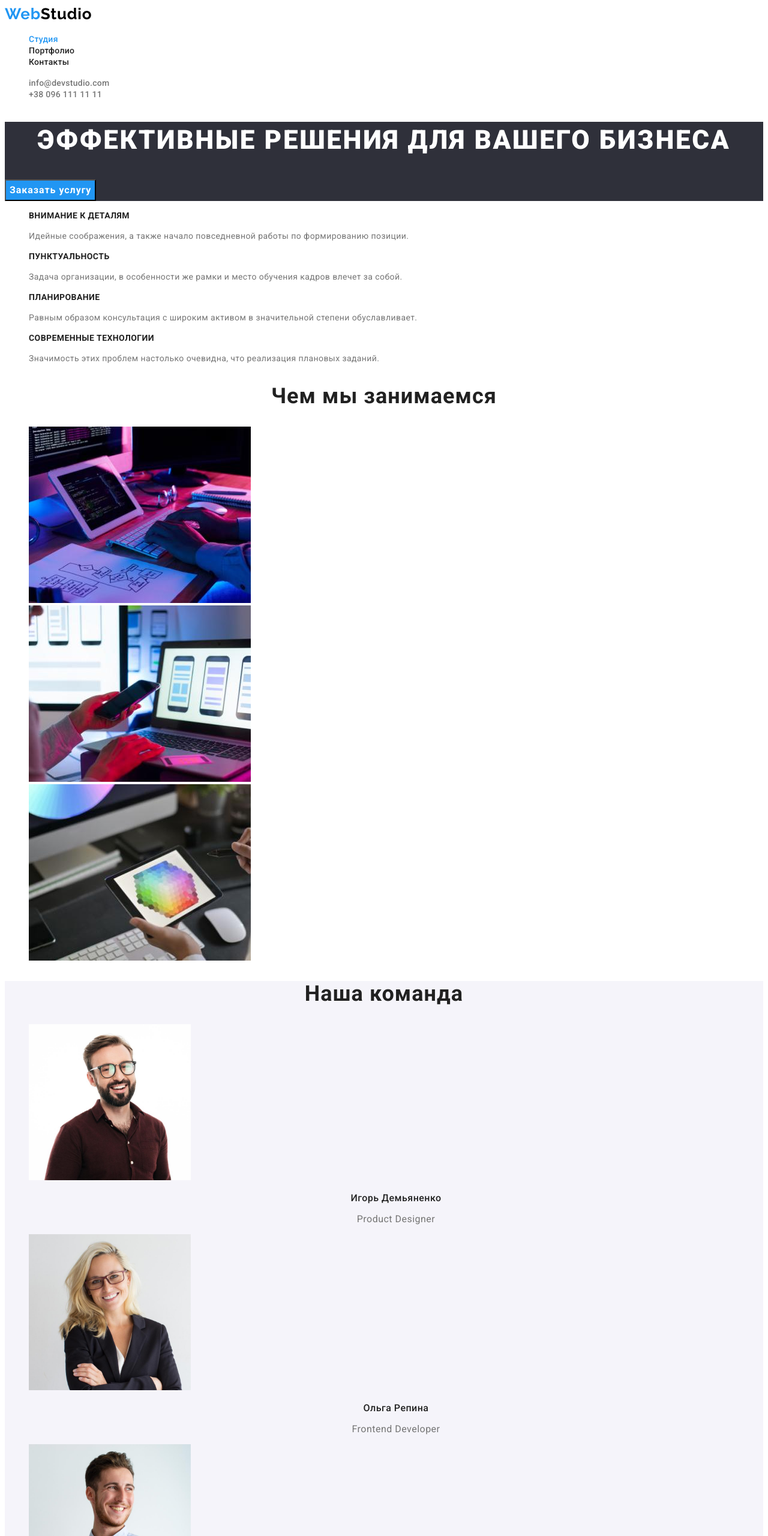
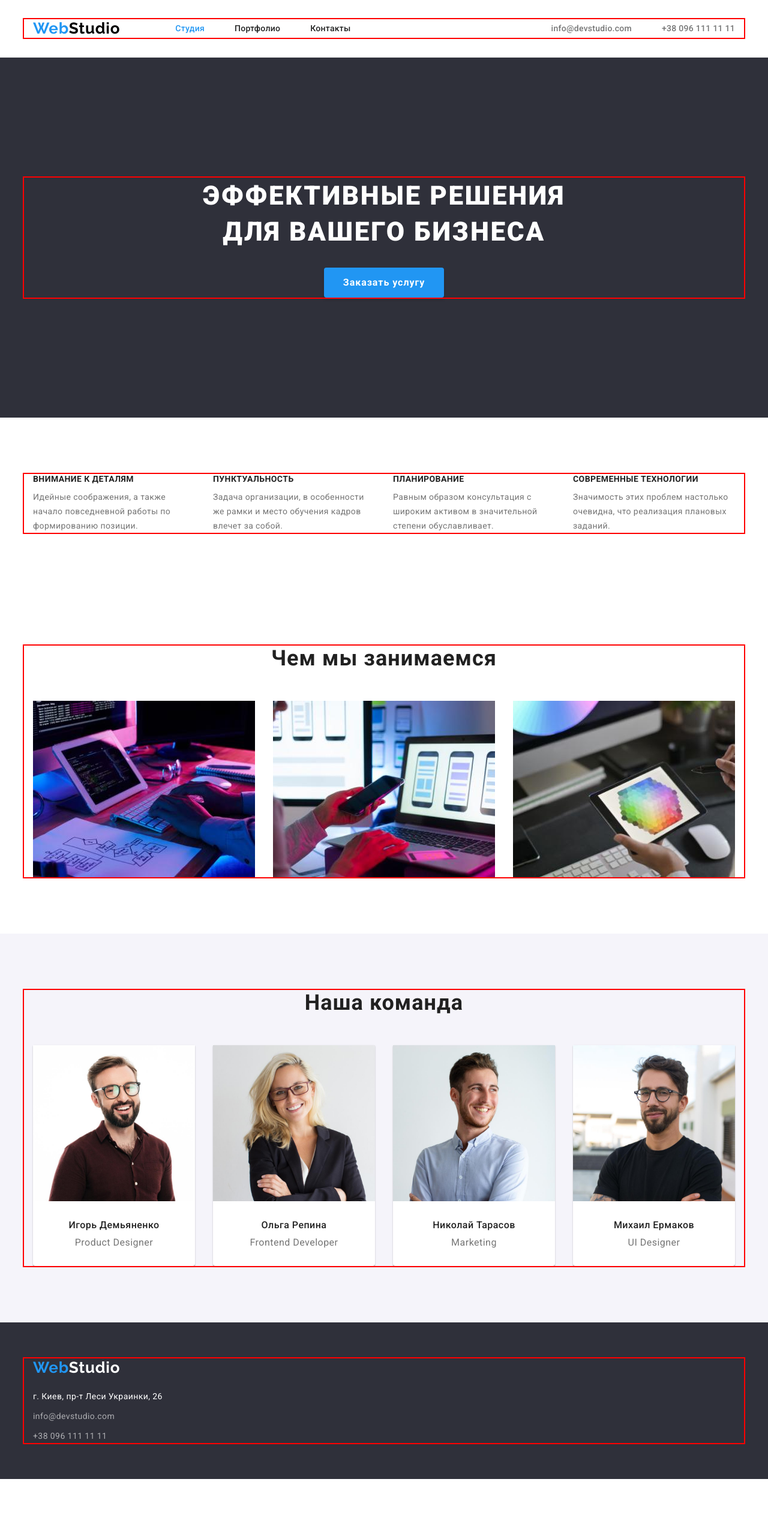
Before and after one commit to sofiagakalo1/goit-markup-hw-03, a plain HTML site: page index.html in a window 1280 px wide. Shown: the top 2560 px of the page at 60% size. After the commit the page ends 2465 px from the top, so only its background shows below. Drawn offline with nearby package versions, Linux system fonts and the light colour scheme.

Commit message:
margin and padding

```diff
--- a/css/styles.css
+++ b/css/styles.css
@@ -4,22 +4,88 @@
   --brand-white: #ffffff;
   --brand-gray: #757575;
   --brand-dark-blue: #2f303a;
-  --logo-black:#000000;
-  --main-btn-hover:#188ce8;
+  --logo-black: #000000;
+  --main-btn-hover: #188ce8;
 }
+
+p,
+h1,
+h2,
+h3,
+h4,
+h5,
+h6 {
+  margin: 0;
+}
+
+ul,
+ol {
+  margin: 0;
+  padding-left: 0;
+}
+
+address {
+  font-style: normal;
+}
+
+a {
+  color: currentColor;
+}
+
+button {
+  cursor: pointer;
+}
+
+img {
+  display: block;
+}
+
+.list {
+  list-style: none;
+}
+
+.link {
+  text-decoration: none;
+}
+
 body {
   font-family: "Roboto", sans-serif;
   color: var(--brand-black);
 }
-.list {
-  list-style: none;
+
+.container {
+  width: 1200px;
+  margin-left: auto;
+  margin-right: auto;
+  padding-left: 15px;
+  padding-right: 15px;
+  outline: 2px solid red;
 }
-.link {
-  text-decoration: none;
+
+.visually-hidden {
+  position: absolute;
+  white-space: nowrap;
+  width: 1px;
+  height: 1px;
+  overflow: hidden;
+  border: 0;
+  padding: 0;
+  clip: rect(0 0 0 0);
+  clip-path: inset(50%);
+  margin: -1px;
 }
+.section {
+  padding-top: 94px;
+  padding-bottom: 94px;
+}
+
 /* ----------------------HEADER------------------- */
 .header {
   background: var(--brand-white);
+  padding-top: 32px;
+  padding-bottom: 32px;
+  /* height: 80px; */
+  border-bottom: 1px solid #ececec;
 }
 .logo {
   text-decoration: none;
@@ -28,12 +94,24 @@ body {
   font-size: 26px;
   line-height: calc(31 / 26);
   letter-spacing: 0.03em;
+  margin-right: 92px;
 }
 .logo-blue {
   color: var(--brand-blue);
 }
 .logo-black {
-  color:var(--logo-black) ;
+  color: var(--logo-black);
+}
+.header-container {
+  display: flex;
+  align-items: center;
+}
+.header-list {
+  display: flex;
+  align-items: center;
+}
+.header-item:not(:last-child) {
+  margin-right: 50px;
 }
 .header-link {
   font-weight: 500;
@@ -45,12 +123,23 @@ body {
 .header-link:hover {
   color: var(--brand-blue);
 }
+.header-contacts {
+  display: flex;
+  align-items: center;
+}
+.header-connect {
+  margin-left: auto;
+}
+.header-contacts-item:not(:last-child) {
+  margin-right: 50px;
+}
 .header-contacts-link {
   font-weight: 500;
   font-size: 14px;
   line-height: calc(16 / 14);
   letter-spacing: 0.02em;
   color: var(--brand-gray);
+  padding: 32px 0;
 }
 .header-contacts-link:hover,
 .header-contacts-link:focus {
@@ -62,15 +151,22 @@ body {
 /* ----------------------MAIN-------------------- */
 .main {
   background: var(--brand-dark-blue);
+  padding-top: 200px;
+  padding-bottom: 200px;
+  text-align: center;
+  align-items: center;
 }
 .main-title {
   font-weight: 900;
   font-size: 44px;
   line-height: calc(60 / 44);
-  text-align: center;
   letter-spacing: 0.06em;
   text-transform: uppercase;
   color: var(--brand-white);
+  margin-bottom: 30px;
+  width: 696px;
+  margin-left: auto;
+  margin-right: auto;
 }
 .main-btn {
   font-family: "Roboto", sans-serif;
@@ -78,13 +174,16 @@ body {
   font-weight: 700;
   font-size: 16px;
   line-height: calc(30 / 16);
-  display: flex;
-  align-items: center;
-  text-align: center;
   letter-spacing: 0.06em;
   color: var(--brand-white);
   background: var(--brand-blue);
   cursor: pointer;
+  padding: 10px 32px;
+  min-width: 200px;
+  padding: 10px 32px;
+  box-shadow: 0px 4px 4px rgba(0, 0, 0, 0.15);
+  border-radius: 4px;
+  border: 0;
 }
 .main-btn:hover,
 .main-btn:focus {
@@ -94,6 +193,14 @@ body {
 .benefits {
   background: var(--brand-white);
 }
+.benefits-list {
+  display: flex;
+  align-items: center;
+  width: calc((100%-90px) / 4);
+}
+.benefits-item:not(:last-child) {
+  margin-right: 30px;
+}
 .benefits-title {
   font-weight: 700;
   font-size: 14px;
@@ -101,12 +208,14 @@ body {
   letter-spacing: 0.03em;
   text-transform: uppercase;
   color: var(--brand-black);
+  margin-bottom: 10px;
 }
 .benefits-list-text {
   font-size: 14px;
   line-height: calc(24 / 14);
   letter-spacing: 0.03em;
   color: var(--brand-gray);
+  width: 270px;
 }
 /* ------------------------TASKS--------------------- */
 .tasks-title {
@@ -116,7 +225,15 @@ body {
   text-align: center;
   letter-spacing: 0.03em;
   color: var(--brand-black);
+  margin-bottom: 50px;
 }
+.tasks-list {
+  display: flex;
+}
+.tasks-item:not(:last-child) {
+  margin-right: 30px;
+}
+
 /* ------------------------TEAM--------------------- */
 .team {
   background: #f5f4fa;
@@ -128,6 +245,19 @@ body {
   text-align: center;
   letter-spacing: 0.03em;
   color: var(--brand-black);
+  margin-bottom: 50px;
+}
+.team-list {
+  display: flex;
+  column-gap: 30px;
+}
+.team-item {
+  width: calc((100%-30px) / 4);
+  text-align: center;
+  background-color: #ffffff;
+  box-shadow: 0px 1px 3px rgba(0, 0, 0, 0.12), 0px 1px 1px rgba(0, 0, 0, 0.14),
+    0px 2px 1px rgba(0, 0, 0, 0.2);
+  border-radius: 0px 0px 4px 4px;
 }
 .team-item-name {
   font-weight: 500;
@@ -136,6 +266,8 @@ body {
   text-align: center;
   letter-spacing: 0.03em;
   color: var(--brand-black);
+  margin-bottom: 10px;
+  padding-top: 30px;
 }
 .team-item-text {
   font-size: 16px;
@@ -143,8 +275,16 @@ body {
   text-align: center;
   letter-spacing: 0.03em;
   color: var(--brand-gray);
+  padding-bottom: 30px;
 }
+
 /* ------------------------PORTFOLIO--------------------- */
+.portfolio-sections-list {
+  display: flex;
+  justify-content: center;
+  column-gap: 8px;
+  margin-bottom: 50px;
+}
 .sections-btn {
   font-family: "Roboto", sans-serif;
   font-style: normal;
@@ -156,11 +296,25 @@ body {
   color: var(--brand-black);
   background: #f5f4fa;
   cursor: pointer;
+  border-radius: 4px;
+  border: 0;
+  padding: 6px 22px;
 }
 .sections-btn:hover,
 .sections-btn:focus {
   color: var(--brand-white);
   background: var(--brand-blue);
+}
+.portfolio-card-description {
+  padding: 20px 24px;
+  background: #ffffff;
+  border: 1px solid #eeeeee;
+  border-top: 0;
+}
+.portfolio-examples-list {
+  display: flex;
+  flex-wrap: wrap;
+  gap: 30px;
 }
 .portfolio-examples-text {
   font-weight: 700;
@@ -168,6 +322,7 @@ body {
   line-height: calc(36 / 18);
   letter-spacing: 0.06em;
   color: var(--brand-black);
+  margin-bottom: 4px;
 }
 .portfolio-examples-name {
   font-size: 16px;
@@ -178,6 +333,11 @@ body {
 /* ------------------------FOOTER--------------------- */
 .footer {
   background: var(--brand-dark-blue);
+  padding-top: 60px;
+  padding-bottom: 60px;
+}
+.footer-logo {
+  margin-bottom: 30px;
 }
 .logo-white {
   font-weight: 700;
@@ -185,6 +345,13 @@ body {
   line-height: calc(31 / 26);
   letter-spacing: 0.03em;
   color: var(--brand-white);
+}
+.footer-logo {
+  display: block;
+  margin-bottom: 20px;
+}
+.footer-item:not(:last-child) {
+  padding-bottom: 9px;
 }
 .footer-address-link {
   font-style: normal;
--- a/index.html
+++ b/index.html
@@ -11,10 +11,18 @@
       href="https://fonts.googleapis.com/css2?family=Raleway:wght@700&family=Roboto:wght@400;500;700;900&display=swap"
       rel="stylesheet"
     />
+    <link
+      rel="stylesheet"
+      href="https://cdnjs.cloudflare.com/ajax/libs/modern-normalize/1.1.0/modern-normalize.min.css"
+      integrity="sha512-wpPYUAdjBVSE4KJnH1VR1HeZfpl1ub8YT/NKx4PuQ5NmX2tKuGu6U/JRp5y+Y8XG2tV+wKQpNHVUX03MfMFn9Q=="
+      crossorigin="anonymous"
+      referrerpolicy="no-referrer"
+    />
     <link rel="stylesheet" href="./css/styles.css" />
   </head>
   <body>
     <header class="header">
+      <div class="container header-container">
         <a class="logo" href="/" aria-label="WebStudio">
           <span class="logo-blue">Web</span
           ><span class="logo-black">Studio</span></a
@@ -32,9 +40,12 @@
             </li>
           </ul>
         </nav>
+        <div class="header-connect">
           <ul class="header-contacts list">
             <li class="header-contacts-item">
-          <a href="mailto:info@devstudio.com" class="header-contacts-link link"
+              <a
+                href="mailto:info@devstudio.com"
+                class="header-contacts-link link"
                 >info@devstudio.com</a
               >
             </li>
@@ -44,13 +55,19 @@
               >
             </li>
           </ul>
+        </div>
+      </div>
     </header>
     <main>
-      <section class="main">
+      <section class="main section">
+        <div class="container main-container">
           <h1 class="main-title">Эффективные решения для вашего бизнеса</h1>
           <button type="button" class="main-btn">Заказать услугу</button>
+        </div>
       </section>
-      <section class="benefits">
+      <section class="benefits section">
+        <div class="container benefits-container">
+          <h2 class="visually-hidden">Преимущества</h2>
           <ul class="benefits-list list">
             <li class="benefits-item">
               <h3 class="benefits-title">Внимание к деталям</h3>
@@ -62,8 +79,8 @@
             <li class="benefits-item">
               <h3 class="benefits-title">Пунктуальность</h3>
               <p class="benefits-list-text">
-              Задача организации, в особенности же рамки и место обучения кадров
-              влечет за собой.
+                Задача организации, в особенности же рамки и место обучения
+                кадров влечет за собой.
               </p>
             </li>
             <li class="benefits-item">
@@ -81,8 +98,10 @@
               </p>
             </li>
           </ul>
+        </div>
       </section>
-      <section class="tasks">
+      <section class="tasks section">
+        <div class="container tasks-container">
           <h2 class="tasks-title">Чем мы занимаемся</h2>
           <ul class="tasks-list list">
             <li class="tasks-item">
@@ -110,8 +129,10 @@
               />
             </li>
           </ul>
+        </div>
       </section>
-      <section class="team">
+      <section class="team section">
+        <div class="container team-container">
           <h2 class="team-title">Наша команда</h2>
           <ul class="team-list list">
             <li class="team-item">
@@ -155,14 +176,15 @@
               <p class="team-item-text">UI Designer</p>
             </li>
           </ul>
+        </div>
       </section>
     </main>
     <footer class="footer">
-      <a class="logo" href="/" aria-label="WebStudio">
+      <div class="container footer-container">
+        <a class="footer-logo logo" href="/" aria-label="WebStudio">
           <span class="logo-blue">Web</span
           ><span class="logo-white">Studio</span></a
         >
-
         <address class="footer-address">
           <ul class="footer-list list">
             <li class="footer-item">
@@ -188,6 +210,7 @@
             </li>
           </ul>
         </address>
+      </div>
     </footer>
   </body>
 </html>
```
Also changed, not shown: portfolio.html (+42 -5 lines). Lines whose indentation alone changed are shown as unchanged.
